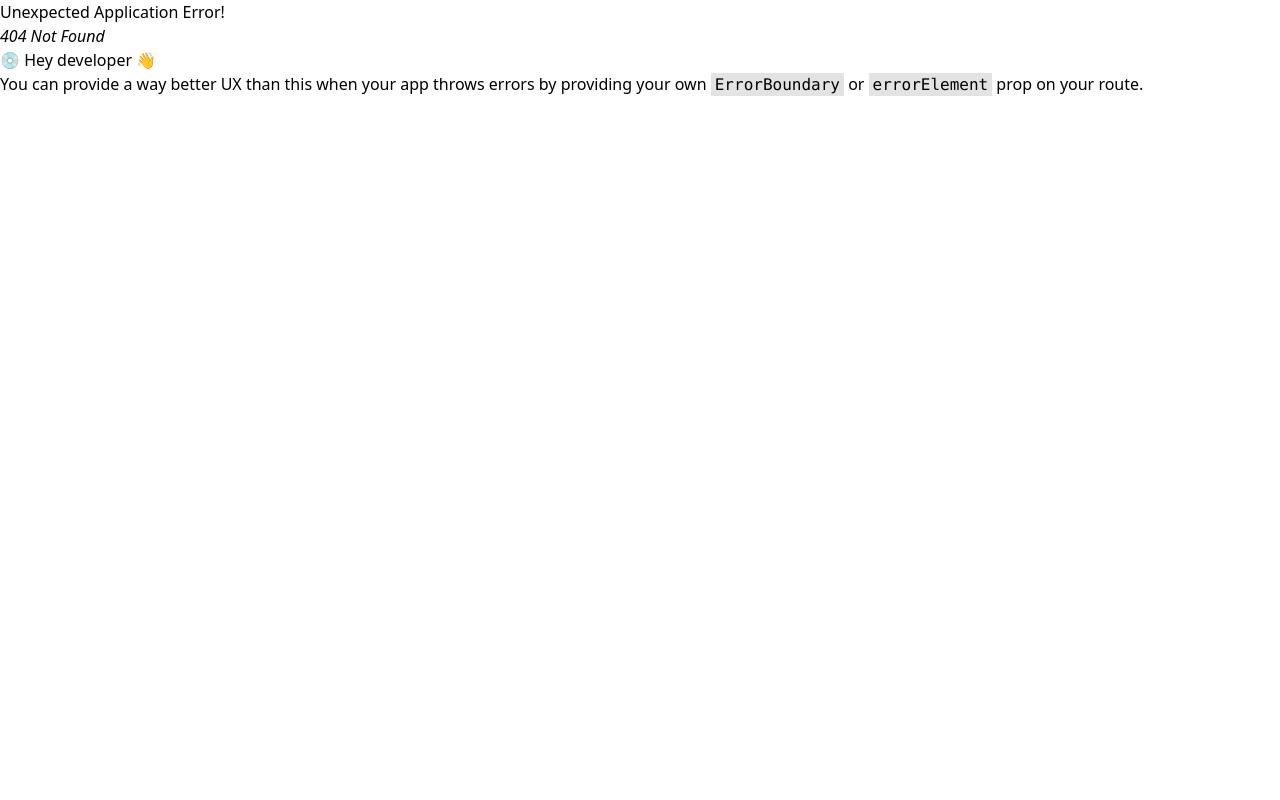
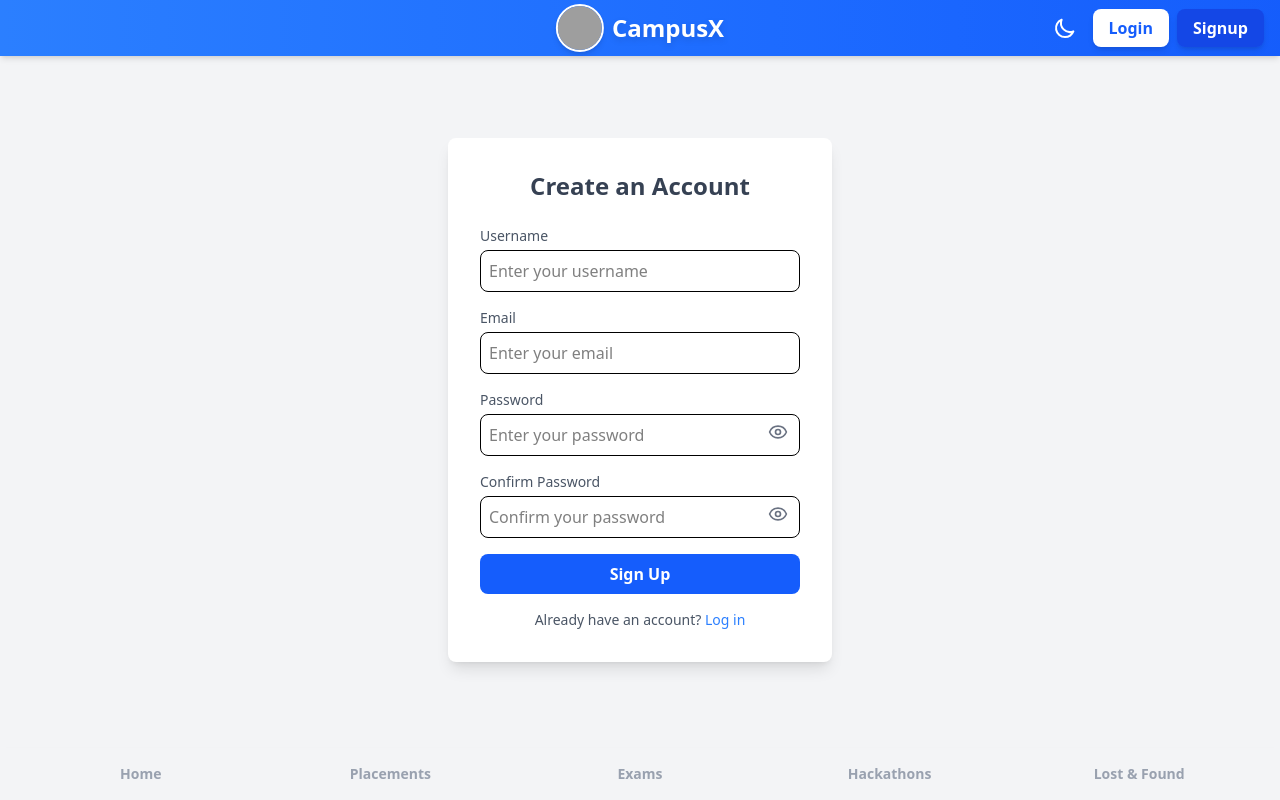
Before and after one commit to prathvihan108/campusX, a React (Vite) app in the folder frontend/: page /signup in a window 1280 px wide. Before the commit this address had no page. Built offline with nearby package versions, Linux system fonts and the light colour scheme; grey boxes are pictures that could not be loaded.

Commit message:
front-end:bug-header state corrected

```diff
--- a/frontend/package.json
+++ b/frontend/package.json
@@ -13,6 +13,7 @@
     "@reduxjs/toolkit": "^2.5.1",
     "@tailwindcss/vite": "^4.0.8",
     "axios": "^1.7.9",
+    "lucide-react": "^0.475.0",
     "react": "^19.0.0",
     "react-dom": "^19.0.0",
     "react-redux": "^9.2.0",
--- a/frontend/src/components/Auth/Login/Login.jsx
+++ b/frontend/src/components/Auth/Login/Login.jsx
@@ -1,34 +1,86 @@
 import React, { useState, useContext } from "react";
-import UserContext from "../../context/UserContext";
+import { Link } from "react-router-dom";
+import { Eye, EyeOff } from "lucide-react"; // Icons for password toggle
+// import UserContext from "../../../context/UserContext.jsx";
 
-function Login() {
+const Login = () => {
 	const [username, setUsername] = useState("");
 	const [password, setPassword] = useState("");
+	const [showPassword, setShowPassword] = useState(false);
 
-	const { setUser } = useContext(UserContext);
+	// const { setUser } = useContext(UserContext);
 
 	const handleSubmit = (e) => {
 		e.preventDefault();
 		setUser({ username, password });
 	};
+
 	return (
+		<div className="flex justify-center items-center min-h-screen bg-gray-100">
+			<div className="bg-white p-8 shadow-lg rounded-lg w-96">
+				<h2 className="text-2xl font-semibold text-center text-gray-700 mb-6">
+					Login to CampusX
+				</h2>
+
+				<form onSubmit={handleSubmit} className="space-y-4">
+					{/* Username Input */}
 					<div>
-			<h2>Login</h2>
+						<label className="block text-sm font-medium text-gray-600">
+							Username
+						</label>
 						<input
 							type="text"
 							value={username}
 							onChange={(e) => setUsername(e.target.value)}
-				placeholder="username"
-			/>{" "}
+							className="w-full mt-1 p-2 border rounded-lg focus:ring-2 focus:ring-blue-400 outline-none"
+							placeholder="Enter your username"
+							required
+						/>
+					</div>
+
+					{/* Password Input with Eye Toggle */}
+					<div>
+						<label className="block text-sm font-medium text-gray-600">
+							Password
+						</label>
+						<div className="relative">
 							<input
-				type="text"
+								type={showPassword ? "text" : "password"}
 								value={password}
 								onChange={(e) => setPassword(e.target.value)}
-				placeholder="password"
+								className="w-full mt-1 p-2 border rounded-lg focus:ring-2 focus:ring-blue-400 outline-none"
+								placeholder="Enter your password"
+								required
 							/>
-			<button onClick={handleSubmit}>Submit</button>
+							<button
+								type="button"
+								className="absolute right-3 top-3 text-gray-500"
+								onClick={() => setShowPassword(!showPassword)}
+							>
+								{showPassword ? <EyeOff size={20} /> : <Eye size={20} />}
+							</button>
+						</div>
+					</div>
+
+					{/* Submit Button */}
+					<button
+						type="submit"
+						className="w-full bg-blue-600 text-white font-semibold py-2 rounded-lg hover:bg-blue-700 transition duration-200"
+					>
+						Login
+					</button>
+				</form>
+
+				{/* Signup Link */}
+				<p className="text-center text-sm text-gray-600 mt-4">
+					Don't have an account?{" "}
+					<Link to="/signup" className="text-blue-500 hover:underline">
+						Sign up
+					</Link>
+				</p>
+			</div>
 		</div>
 	);
-}
+};
 
 export default Login;
--- a/frontend/src/components/Auth/SignUp/SignUp.jsx
+++ b/frontend/src/components/Auth/SignUp/SignUp.jsx
@@ -0,0 +1,129 @@
+import React, { useState } from "react";
+import { Link } from "react-router-dom";
+import { Eye, EyeOff } from "lucide-react"; // Icons for password toggle
+
+const Signup = () => {
+	const [username, setUsername] = useState("");
+	const [email, setEmail] = useState("");
+	const [password, setPassword] = useState("");
+	const [confirmPassword, setConfirmPassword] = useState("");
+	const [showPassword, setShowPassword] = useState(false);
+	const [showConfirmPassword, setShowConfirmPassword] = useState(false);
+
+	const handleSubmit = (e) => {
+		e.preventDefault();
+		if (password !== confirmPassword) {
+			alert("Passwords do not match!");
+			return;
+		}
+		console.log({ username, email, password });
+	};
+
+	return (
+		<div className="flex justify-center items-center min-h-screen bg-gray-100">
+			<div className="bg-white p-8 shadow-lg rounded-lg w-96">
+				<h2 className="text-2xl font-semibold text-center text-gray-700 mb-6">
+					Create an Account
+				</h2>
+
+				<form onSubmit={handleSubmit} className="space-y-4">
+					{/* Username Input */}
+					<div>
+						<label className="block text-sm font-medium text-gray-600">
+							Username
+						</label>
+						<input
+							type="text"
+							value={username}
+							onChange={(e) => setUsername(e.target.value)}
+							className="w-full mt-1 p-2 border rounded-lg focus:ring-2 focus:ring-blue-400 outline-none"
+							placeholder="Enter your username"
+							required
+						/>
+					</div>
+
+					{/* Email Input */}
+					<div>
+						<label className="block text-sm font-medium text-gray-600">
+							Email
+						</label>
+						<input
+							type="email"
+							value={email}
+							onChange={(e) => setEmail(e.target.value)}
+							className="w-full mt-1 p-2 border rounded-lg focus:ring-2 focus:ring-blue-400 outline-none"
+							placeholder="Enter your email"
+							required
+						/>
+					</div>
+
+					{/* Password Input */}
+					<div>
+						<label className="block text-sm font-medium text-gray-600">
+							Password
+						</label>
+						<div className="relative">
+							<input
+								type={showPassword ? "text" : "password"}
+								value={password}
+								onChange={(e) => setPassword(e.target.value)}
+								className="w-full mt-1 p-2 border rounded-lg focus:ring-2 focus:ring-blue-400 outline-none"
+								placeholder="Enter your password"
+								required
+							/>
+							<button
+								type="button"
+								className="absolute right-3 top-3 text-gray-500"
+								onClick={() => setShowPassword(!showPassword)}
+							>
+								{showPassword ? <EyeOff size={20} /> : <Eye size={20} />}
+							</button>
+						</div>
+					</div>
+
+					{/* Confirm Password Input */}
+					<div>
+						<label className="block text-sm font-medium text-gray-600">
+							Confirm Password
+						</label>
+						<div className="relative">
+							<input
+								type={showConfirmPassword ? "text" : "password"}
+								value={confirmPassword}
+								onChange={(e) => setConfirmPassword(e.target.value)}
+								className="w-full mt-1 p-2 border rounded-lg focus:ring-2 focus:ring-blue-400 outline-none"
+								placeholder="Confirm your password"
+								required
+							/>
+							<button
+								type="button"
+								className="absolute right-3 top-3 text-gray-500"
+								onClick={() => setShowConfirmPassword(!showConfirmPassword)}
+							>
+								{showConfirmPassword ? <EyeOff size={20} /> : <Eye size={20} />}
+							</button>
+						</div>
+					</div>
+
+					{/* Signup Button */}
+					<button
+						type="submit"
+						className="w-full bg-blue-600 text-white font-semibold py-2 rounded-lg hover:bg-blue-700 transition-all duration-200"
+					>
+						Sign Up
+					</button>
+				</form>
+
+				{/* Login Link */}
+				<p className="text-center text-sm text-gray-600 mt-4">
+					Already have an account?{" "}
+					<Link to="/login" className="text-blue-500 hover:underline">
+						Log in
+					</Link>
+				</p>
+			</div>
+		</div>
+	);
+};
+
+export default Signup;
--- a/frontend/src/components/Common/Header/Header.jsx
+++ b/frontend/src/components/Common/Header/Header.jsx
@@ -1,8 +1,9 @@
 import React, { useState, useEffect } from "react";
-import { Link } from "react-router-dom";
+import { Link, NavLink } from "react-router-dom";
 
 const Header = () => {
 	const [isDarkMode, setIsDarkMode] = useState(false);
+	const [isLoggedIn, setIsLoggedIn] = useState(false);
 
 	useEffect(() => {
 		if (isDarkMode) {
@@ -17,15 +18,25 @@ const Header = () => {
 	};
 
 	return (
-		<header className="bg-gradient-to-r from-blue-400 to-grey-400 shadow-md p-4 flex items-center relative">
+		<header className="fixed top-0 left-0 w-full bg-gradient-to-r from-blue-500 to-blue-600 shadow-md p-4 flex items-center z-50">
 			{/* Profile Picture on the Left */}
+			{isLoggedIn && (
 				<div className="flex items-center space-x-4">
 					<img
 						src="https://images.pexels.com/photos/5234256/pexels-photo-5234256.jpeg?auto=compress&cs=tinysrgb&w=600"
 						alt="Profile"
-					className="h-17 w-17 rounded-full border-2 border-white shadow-md"
+						className="h-12 w-12 rounded-full border-2 border-white shadow-md"
 					/>
+
+					{/* Create Post Button */}
+					<Link
+						to="/create-post"
+						className="bg-green-500 text-white font-bold py-2 px-4 rounded-lg shadow-md hover:bg-green-600 transition-all duration-200"
+					>
+						+ Create Post
+					</Link>
 				</div>
+			)}
 
 			{/* Centered Logo and App Name */}
 			<Link
@@ -33,9 +44,9 @@ const Header = () => {
 				className="absolute left-1/2 transform -translate-x-1/2 flex items-center space-x-2"
 			>
 				<img
-					src="https://images.pexels.com/photos/30818652/pexels-photo-30818652/free-photo-of-colorful-coal-tit-perched-on-branch-in-nature.jpeg?auto=compress&cs=tinysrgb&w=600"
+					src="https://encrypted-tbn0.gstatic.com/images?q=tbn:ANd9GcTN37NaJKmAZha5MdD5fZcYbT4Jf9Mvg22T0cC_i_bX70PJwJ8Ojo25jjL-GB-QJDsJ&usqp=CAU"
 					alt="App Logo"
-					className="h-17 w-17 rounded-full border-2 border-white shadow-md"
+					className="h-12 w-12 rounded-full border-2 border-white shadow-md"
 				/>
 				<span className="font-bold text-2xl text-white drop-shadow-md">
 					CampusX
@@ -84,18 +95,33 @@ const Header = () => {
 
 				{/* Login & Signup Buttons */}
 				<div className="space-x-2">
-					<Link
+					{/* Login Button */}
+					<NavLink
 						to="/login"
-						className="bg-white text-blue-600 font-bold py-2 px-4 rounded-lg shadow-md hover:bg-gray-100 transition-all duration-200"
+						className={({ isActive }) =>
+							`font-bold py-2 px-4 rounded-lg shadow-md transition-all duration-200 ${
+								isActive
+									? "bg-blue-700 text-white"
+									: "bg-white text-blue-600 hover:bg-gray-100"
+							}`
+						}
 					>
 						Login
-					</Link>
-					<Link
+					</NavLink>
+
+					{/* Signup Button */}
+					<NavLink
 						to="/signup"
-						className="bg-blue-700 text-white font-bold py-2 px-4 rounded-lg shadow-md hover:bg-blue-800 transition-all duration-200"
+						className={({ isActive }) =>
+							`font-bold py-2 px-4 rounded-lg shadow-md transition-all duration-200 ${
+								isActive
+									? "bg-blue-700 text-white"
+									: "bg-white text-blue-600 hover:bg-gray-100"
+							}`
+						}
 					>
 						Signup
-					</Link>
+					</NavLink>
 				</div>
 			</div>
 		</header>
--- a/frontend/src/main.jsx
+++ b/frontend/src/main.jsx
@@ -8,6 +8,8 @@ import Placements from "./pages/Placements/Placements.jsx";
 import Hackathons from "./pages/Hackathons/Hackathons.jsx";
 import Exams from "./pages/Exams/Exams.jsx";
 import LostFound from "./pages/LostFound/LostFound.jsx";
+import Login from "./components/Auth/Login/Login.jsx";
+import SignUp from "./components/Auth/SignUp/SignUp.jsx";
 import User from "./components/User/UserProfile/UserProfile.jsx";
 
 import {
@@ -27,6 +29,8 @@ const router = createBrowserRouter(
 			<Route path="exams" element={<Exams />} />
 			<Route path="hackathons" element={<Hackathons />} />
 			<Route path="lostandfound" element={<LostFound />} />
+			<Route path="login" element={<Login />} />
+			<Route path="signup" element={<SignUp />} />
 		</Route>
 	)
 );
```
Also changed, not shown: 1 other file (tests, documents, lock files or other folders). Lines whose indentation alone changed are shown as unchanged.
